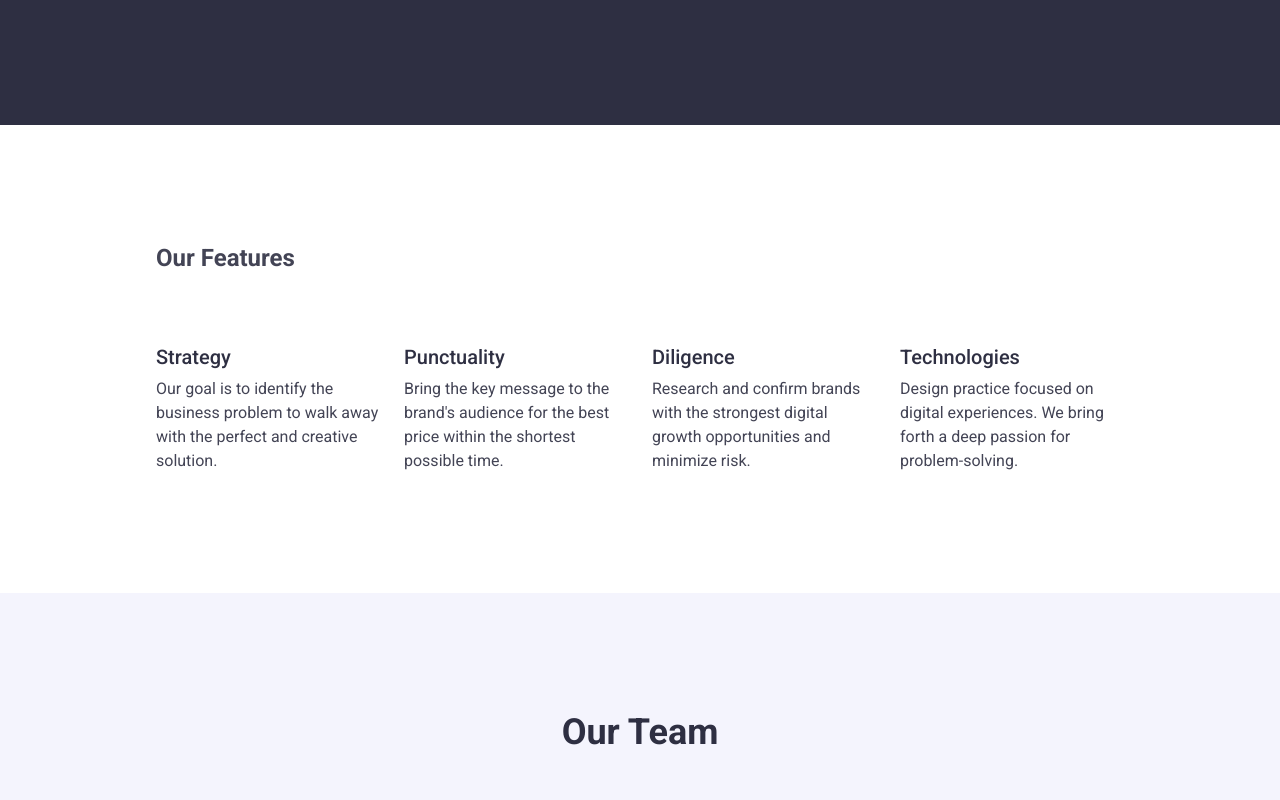
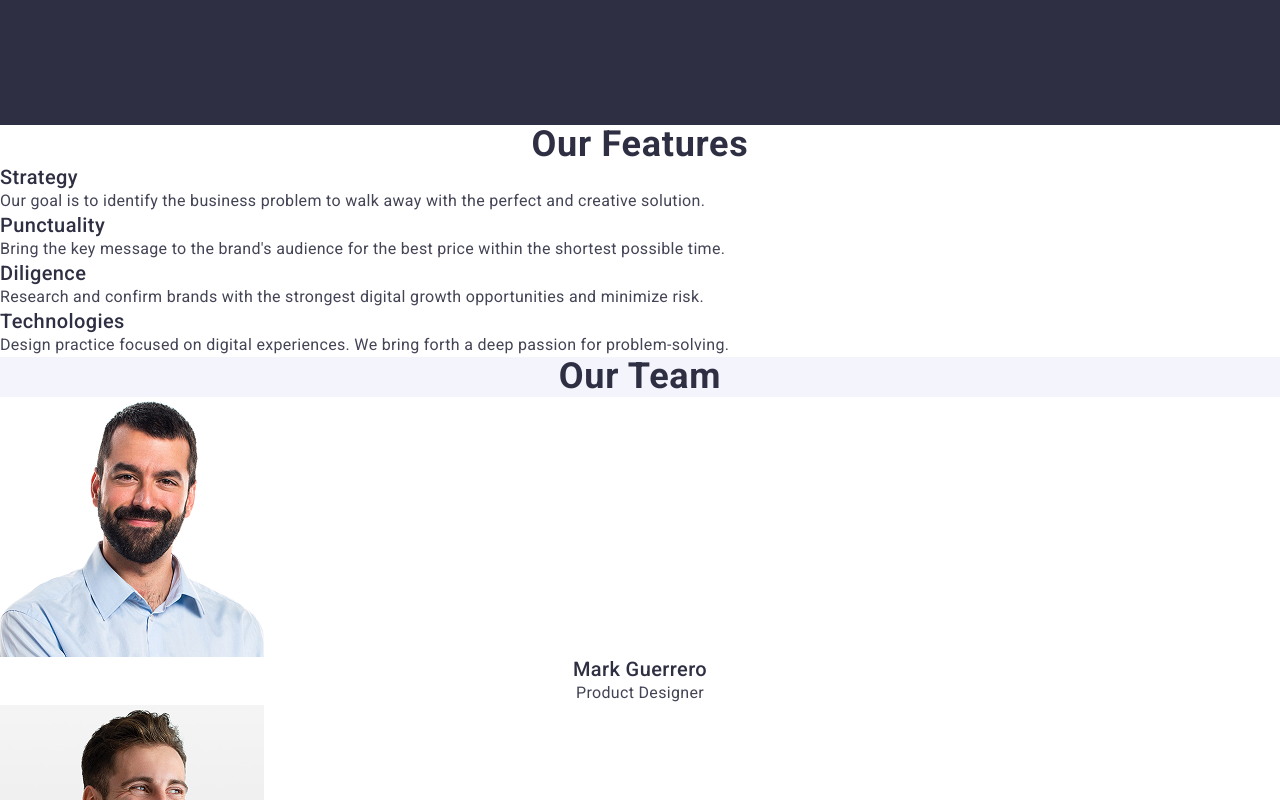
Before and after one commit to R1ft12/goit-markup-hw-02, a plain HTML site: page index.html in a window 1280 px wide. Shown: the part 640-1440 px from the top of the page. Drawn offline with nearby package versions, Linux system fonts and the light colour scheme.

Commit message:
my commit

```diff
--- a/css/features.css
+++ b/css/features.css
@@ -1,28 +1,21 @@
-.features {
-    padding: 120px 156px;
-}
-
 .features-title {
-    margin-bottom: 72px;
-}
-
-.features-list {
-    display: flex;
-    gap: 24px;
-}
-
-.features-item {
-    width: calc((100% - 72px) / 4);
+    font-size: 36px;
+    line-height: 1.11;
+    letter-spacing: 0.02em;
+    text-align: center;
+    color: #2e2f42;
 }
 
 .features-subtitle {
+    font-size: 20px;
+    font-weight: 500;
+    line-height: 1.2;
+    letter-spacing: 0.02em;
     color: #2e2f42;
-    font-size: 20px;
-    line-height: 1.2;
-    font-weight: 500;
-    margin-bottom: 8px;
 }
 
 .features-text {
     line-height: 1.5;
+    letter-spacing: 0.02em;
+    color: #434455;
 }
--- a/css/portfolio.css
+++ b/css/portfolio.css
@@ -1,34 +1,26 @@
-.portfolio {
-    padding: 120px 156px;
-}
+.portfolio {}
 
 .portfolio-title {
     color: #2e2f42;
     font-size: 36px;
     line-height: 1.11;
     text-align: center;
-    margin-bottom: 72px;
+    letter-spacing: 0.02em;
 }
 
-.portfolio-list {
-    display: flex;
-    flex-wrap: wrap;
-    gap: 48px 24px;
-}
+.portfolio-list {}
 
-.portfolio-item {
-    width: calc((100% - 48px) / 3);
-}
+.portfolio-item {}
 
 .portfolio-subtitle {
     color: #2e2f42;
     font-size: 20px;
     line-height: 1.2;
     font-weight: 500;
-    margin-top: 32px;
-    margin-bottom: 8px;
+    letter-spacing: 0.02em;
 }
 
 .portfolio-text {
     line-height: 1.5;
+    letter-spacing: 0.02em;
 }
--- a/css/team.css
+++ b/css/team.css
@@ -1,37 +1,33 @@
 .team {
     background-color: #f4f4fd;
-    padding: 120px 0;
 }
 
 .team-title {
+    font-size: 36px;
+    font-weight: 700;
+    line-height: 1.11;
+    letter-spacing: 0.02em;
+    text-align: center;
+    text-transform: capitalize;
     color: #2e2f42;
-    font-size: 36px;
-    line-height: 1.11;
-    text-align: center;
-    margin-bottom: 72px;
-}
-
-.team-list {
-    display: flex;
-    gap: 24px;
-    justify-content: center;
 }
 
 .team-item {
     background-color: #ffffff;
-    text-align: center;
 }
 
 .team-subtitle {
+    font-size: 20px;
+    font-weight: 500;
+    line-height: 1.2;
+    letter-spacing: 0.02em;
+    text-align: center;
     color: #2e2f42;
-    font-size: 20px;
-    line-height: 1.2;
-    font-weight: 500;
-    margin-top: 32px;
-    margin-bottom: 8px;
 }
 
 .team-text {
     line-height: 1.5;
-    margin-bottom: 32px;
+    letter-spacing: 0.02em;
+    text-align: center;
+    color: #434455;
 }
--- a/index.html
+++ b/index.html
@@ -26,7 +26,7 @@
 
   <body>
     <!-- Header -->
-    <header class="header">
+    <header id="header" class="header">
       <a href="./index.html" class="logo"> <span>Web</span>Studio </a>
 
       <nav class="header-nav">
@@ -64,7 +64,7 @@
 
     <main>
       <!-- Hero -->
-      <section class="hero">
+      <section id="hero" class="hero">
         <h1 class="hero-title">Effective Solutions for Your Business</h1>
 
         <button type="button" class="hero-button">Order Service</button>
@@ -229,7 +229,7 @@
     </main>
 
     <!-- Footer -->
-    <footer class="footer">
+    <footer id="footer" class="footer">
       <a href="./index.html" class="logo"> <span>Web</span>Studio </a>
 
       <p class="footer-text">
```
Also changed, not shown: 1 other file.
